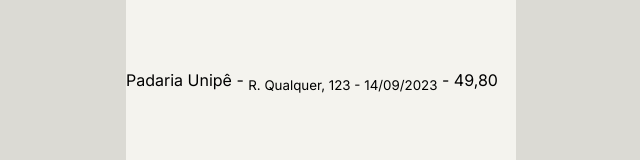
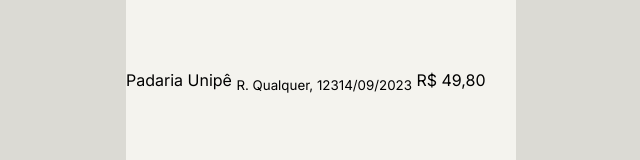
Before and after one commit to caio303/robins-food, a React (Create React App) app in the folder frontend/: page /pedidos in a window 1280 px wide. Shown: the part 301-461 px from the top of the page, without its empty margins (319-959 px from the left). Built offline with nearby package versions, Linux system fonts and the light colour scheme; a web font is replaced by a local one.

Commit message:
Unificar uso do componente CardItem

```diff
--- a/frontend/src/components/CardItem.jsx
+++ b/frontend/src/components/CardItem.jsx
@@ -1 +1,3 @@
-export const CardItem = ({pedido}) => <div>{pedido.nome} - R$ {pedido.valor}</div>
+export const CardItem = ({titulo, valor, subtitulos}) => {
+    return <div>{titulo} <sub>{subtitulos.map(st=>st)}</sub> R$ {valor}</div>
+}
--- a/frontend/src/components/ConteudoPedidos.jsx
+++ b/frontend/src/components/ConteudoPedidos.jsx
@@ -1,5 +1,6 @@
 import { useEffect, useState } from "react";
 import { api } from "../api";
+import { CardItem } from "./CardItem";
 
 export const ConteudoPedidos = () => {
     const [pedidos, setPedidos] = useState([]);
@@ -9,8 +10,9 @@ export const ConteudoPedidos = () => {
     },[])
 
     return pedidos.map(pedido => (
-        <div>
-            { pedido.restaurante } - <sub>{ pedido.enderecoEntrega } - { pedido.data }</sub> - {pedido.valorTotal }
-        </div>
+        <CardItem
+            titulo={pedido.restaurante}
+            valor={pedido.valorTotal}
+            subtitulos={[ pedido.enderecoEntrega, pedido.data ]} />
     ))
 }
--- a/frontend/src/components/ConteudoRestaurante.jsx
+++ b/frontend/src/components/ConteudoRestaurante.jsx
@@ -16,9 +16,13 @@ export const ConteudoRestaurante = () => {
         <main id="conteudo-inicio">
             <div id="conteudo-inicio__barra-pesquisa">---------------------- R{idRestaurante} ----------------------</div>
             <div id="conteudo-inicio__lista-restaurantes">
-                {restaurante.catalogo && restaurante.catalogo.map(item => {
-                    return <CardItem pedido={item} key={item.id} />
-                })}
+                {restaurante.catalogo && restaurante.catalogo.map(item =>
+                    <CardItem
+                        titulo={item.nome}
+                        valor={item.preco}
+                        subtitulos={item.detalhes}
+                        key={item.id} />
+                )}
             </div>
         </main>
     )
```
